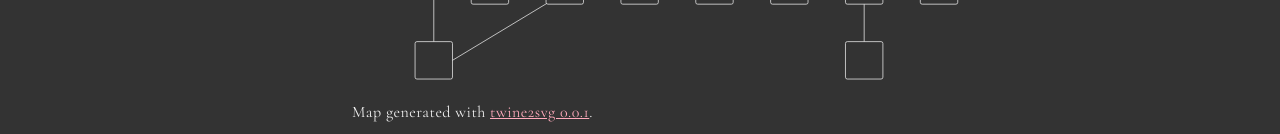
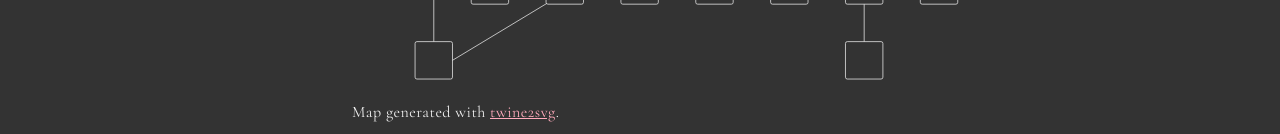
Before and after one commit to post-self/post-self.github.io, a Jekyll site: the page built from entry/_posts/2017-01-03-gallery-exhibition.md, in a window 1280 px wide. Shown: the part 1074-1208 px from the top of the page. Built offline with Jekyll 4.4.1, drawn with Linux system fonts in a browser that asks for light colours; comment, search, counter and statistics services are not loaded; grey boxes are pictures that could not be loaded.

Commit message:
Trivial: version number

```diff
--- a/entry/_posts/2017-01-03-gallery-exhibition.md
+++ b/entry/_posts/2017-01-03-gallery-exhibition.md
@@ -20,6 +20,6 @@ content_warnings:
 This entry takes the form of a Twine game. There are choices to be made, and random chance at play. Twine is a form of interactive fiction that you can play in your browser. It requires a modern browser with JavaScript enabled.
 
 {% include posts/gallery-exhibition/map.svg %}
-Map generated with [twine2svg 0.0.1](https://github.com/makyo/twinedown).
+Map generated with [twine2svg](https://github.com/makyo/twinedown).
 
 {% include license/cc-by-sa-4.0 author='Madison Scott-Clary' year='2016' %}
```
